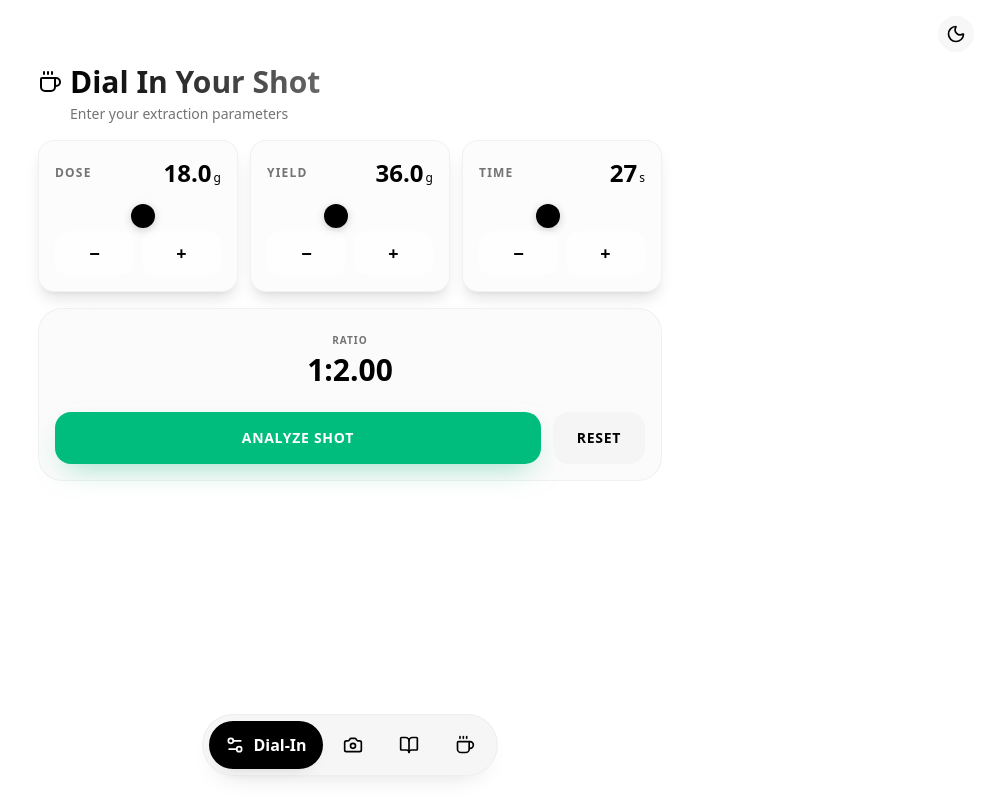
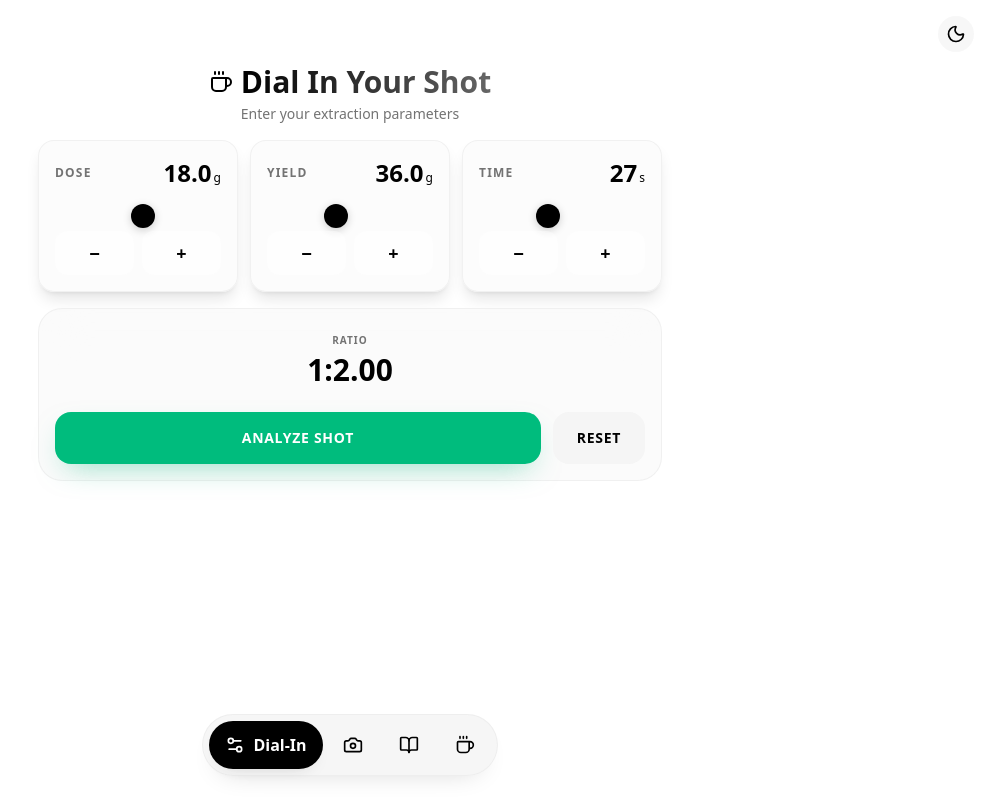
Before and after one commit to andrewn-net/espresso-guide, a React (Vite) app: page / in a window 1280 px wide. Shown: the whole page, without its empty margins (290-1280 px from the left). Built offline with nearby package versions, Linux system fonts and the light colour scheme; no server answers.

Commit message:
refactor: centralize header content and remove left margins in Analysis, Brew Profiles, and Dial In modes.

```diff
--- a/src/components/AnalysisMode.tsx
+++ b/src/components/AnalysisMode.tsx
@@ -163,14 +163,14 @@
                 {/* Main Content */}
                 <div className="w-full space-y-8 flex flex-col transition-all duration-500">
                     {/* Header - Triple Tap for Debug */}
-                    <div className="w-full space-y-1" onClick={toggleDebug}>
+                    <div className="w-full space-y-1 flex flex-col items-center text-center" onClick={toggleDebug}>
                         <div className="flex items-center gap-2">
                             <Camera className="w-6 h-6 text-primary" />
                             <h1 className="text-2xl md:text-3xl font-bold bg-gradient-to-r from-primary to-primary/60 bg-clip-text text-transparent select-none cursor-pointer">
                                 Visual Shot Analysis
                             </h1>
                         </div>
-                        <p className="text-xs md:text-sm text-muted-foreground ml-8">
+                        <p className="text-xs md:text-sm text-muted-foreground">
                             Record your extraction flow
                         </p>
                     </div>
--- a/src/components/BrewProfilesMode.tsx
+++ b/src/components/BrewProfilesMode.tsx
@@ -53,7 +53,7 @@
 
             <div className="relative z-10 w-full max-w-2xl mx-auto px-4 md:px-6 space-y-8">
                 {/* Header */}
-                <div className="flex items-center justify-between">
+                <div className="flex flex-col items-center text-center">
                     <div className="flex items-center gap-2">
                         <BookOpen className="w-6 h-6 text-primary" />
                         <h1 className="text-2xl md:text-3xl font-bold bg-gradient-to-r from-primary to-primary/60 bg-clip-text text-transparent">
--- a/src/components/DialInMode.tsx
+++ b/src/components/DialInMode.tsx
@@ -105,15 +105,15 @@
 
             <div className="relative z-10 w-full max-w-2xl mx-auto px-4 md:px-6 space-y-4">
                 {/* Header - Unified Style */}
-                <div className="flex items-center justify-between">
+                <div className="flex flex-col items-center text-center">
                     <div className="space-y-1">
-                        <div className="flex items-center gap-2">
+                        <div className="flex items-center gap-2 justify-center">
                             <Coffee className="w-6 h-6 text-primary" />
                             <h1 className="text-2xl md:text-3xl font-bold bg-gradient-to-r from-primary to-primary/60 bg-clip-text text-transparent">
                                 Dial In Your Shot
                             </h1>
                         </div>
-                        <p className="text-xs md:text-sm text-muted-foreground ml-8">
+                        <p className="text-xs md:text-sm text-muted-foreground">
                             Enter your extraction parameters
                         </p>
                     </div>
```
